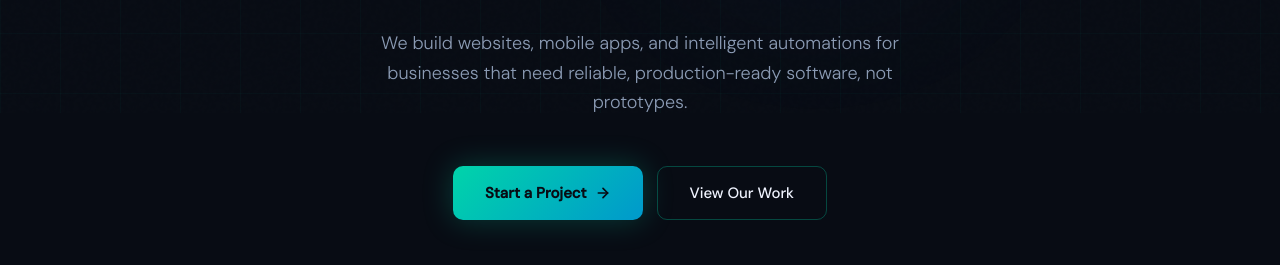
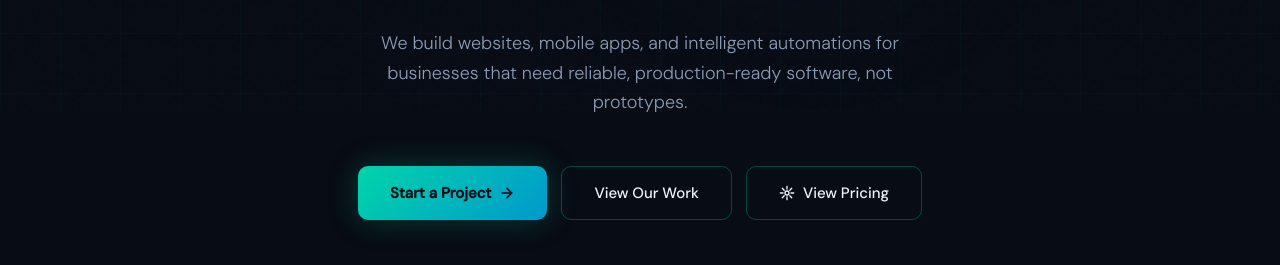
Before and after one commit to lucas-The-Coder/Dennisys, a plain HTML site: page index.html in a window 1280 px wide. Shown: the part 687-952 px from the top of the page. Drawn offline with nearby package versions, Linux system fonts and the light colour scheme.

Commit message:
Add new pricing button linking to lukedennis.co.za

```diff
--- a/index.html
+++ b/index.html
@@ -1141,6 +1141,11 @@
     </a>
     <a href="#work" class="btn-outline">
       View Our Work
+    </a>
+    <!-- New Pricing Button – opens lukedennis.co.za in new tab -->
+    <a href="https://lukedennis.co.za" target="_blank" rel="noopener noreferrer" class="btn-outline">
+      <svg width="16" height="16" viewBox="0 0 24 24" fill="none" stroke="currentColor" stroke-width="2" stroke-linecap="round" stroke-linejoin="round"><path d="M12 2v4M12 18v4M4.93 4.93l2.83 2.83M16.24 16.24l2.83 2.83M2 12h4M18 12h4M4.93 19.07l2.83-2.83M16.24 7.76l2.83-2.83"/><circle cx="12" cy="12" r="3"/></svg>
+      View Pricing
     </a>
   </div>
 
```
